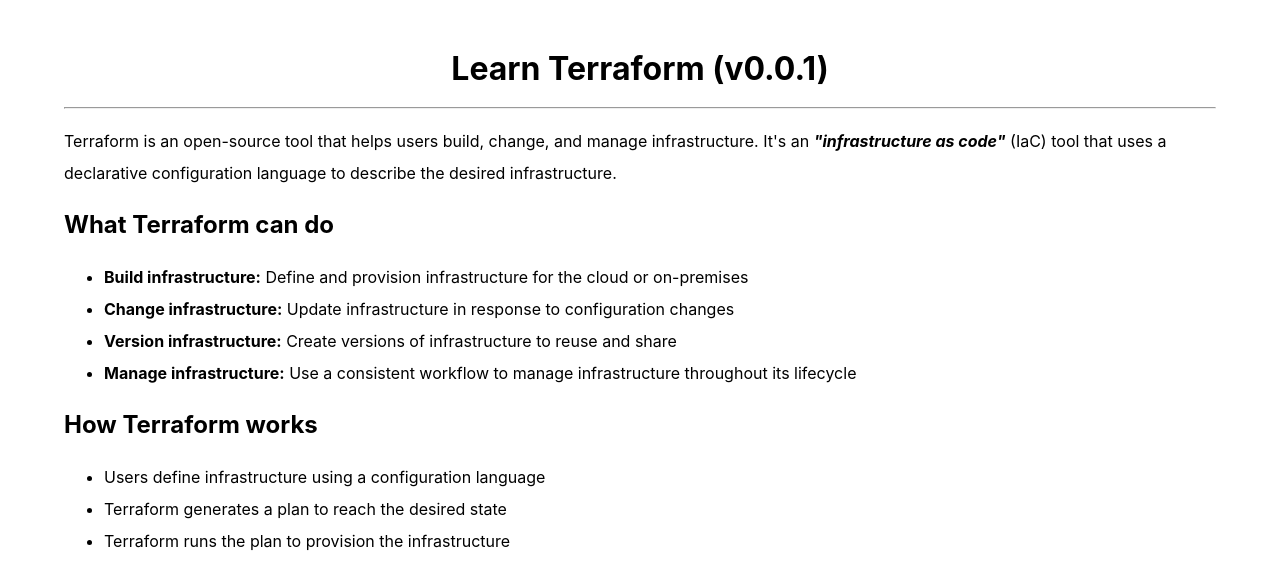
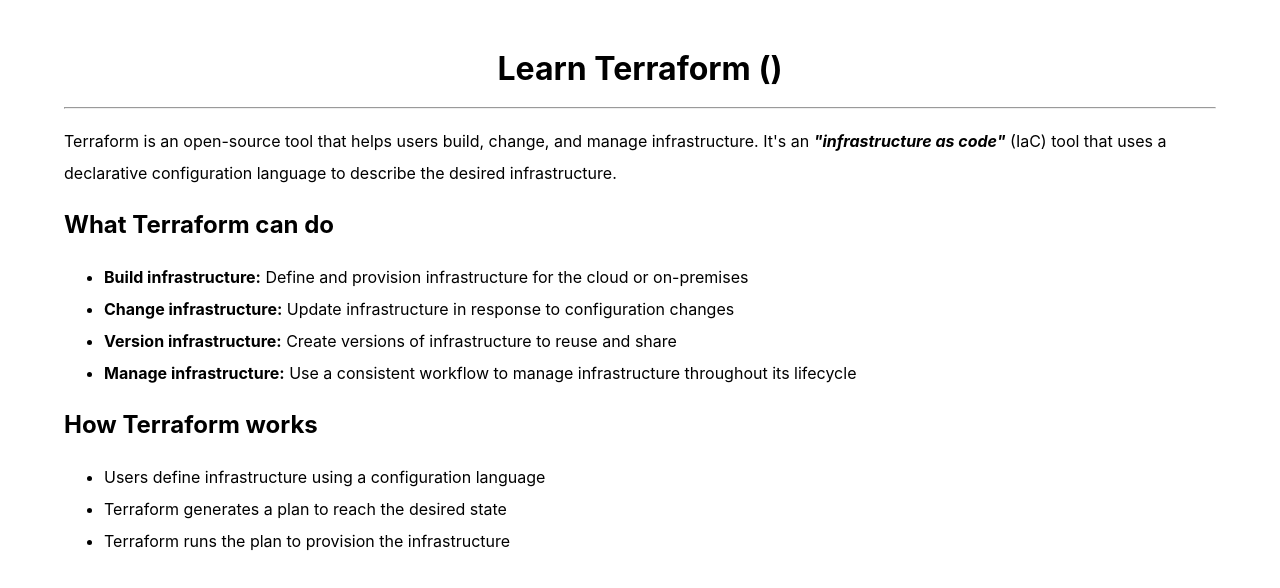
Before and after one commit to harireddy7/learn-terraform, a React (Create React App) app: page / in a window 1280 px wide. Shown: the top 588 px of the page. Built offline with nearby package versions, Linux system fonts and the light colour scheme.

Commit message:
feat: add ci cd pipeline with github actions

```diff
--- a/src/App.js
+++ b/src/App.js
@@ -4,7 +4,7 @@
   return (
     <div className="App">
       <header>
-        <h1>Learn Terraform (v0.0.1)</h1>
+        <h1>Learn Terraform ({process.env.REACT_APP_VERSION})</h1>
       </header>
       <hr />
       <main>
```
